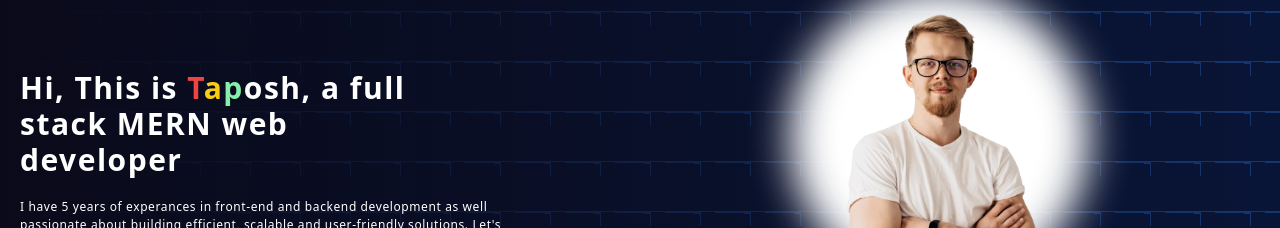
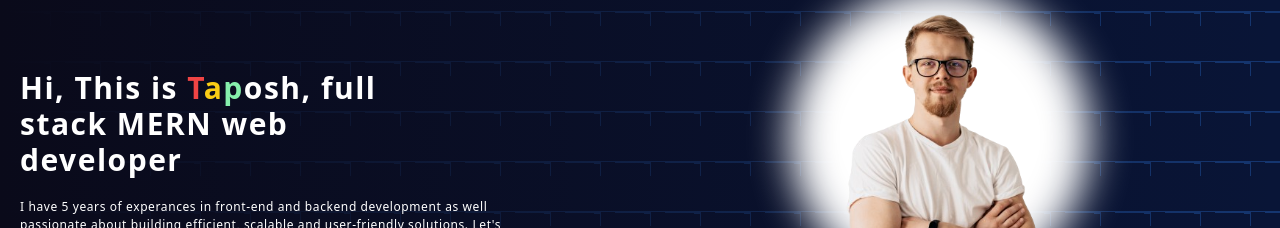
Before and after one commit to Taposh321/Portfolio, a React (Vite) app: page / in a window 1280 px wide. Shown: the part 308-536 px from the top of the page. Built offline with nearby package versions, Linux system fonts and the light colour scheme.

Commit message:
Update aboutMe.jsx

```diff
--- a/src/components/aboutMe/aboutMe.jsx
+++ b/src/components/aboutMe/aboutMe.jsx
@@ -283,7 +283,7 @@ transition={{duration:1 ,ease:[.22,1,.33,1]}}>
             <span className='text-yellow-400'>a</span>
             <span className='text-green-300'>p</span>
             osh,
-        a full stack MERN web developer </div>
+         full stack MERN web developer </div>
   </div>
   <div className="aboutMe flex  max-w-[500px]  justify-center
    items-stert  flex-col  w-full  rounded-md  ">
```
